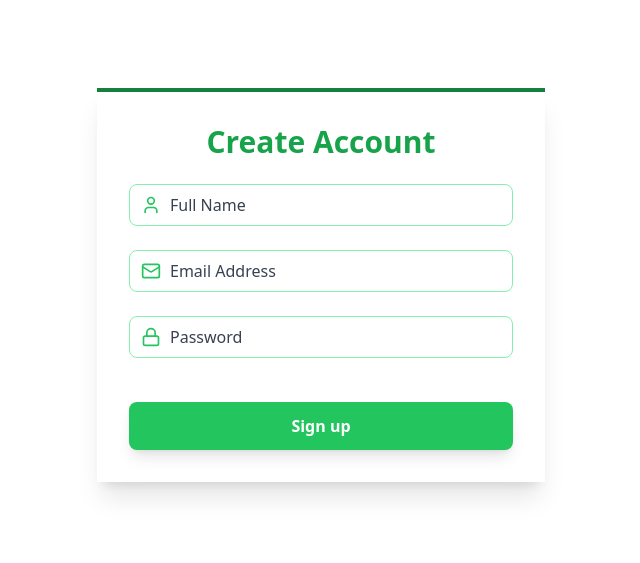
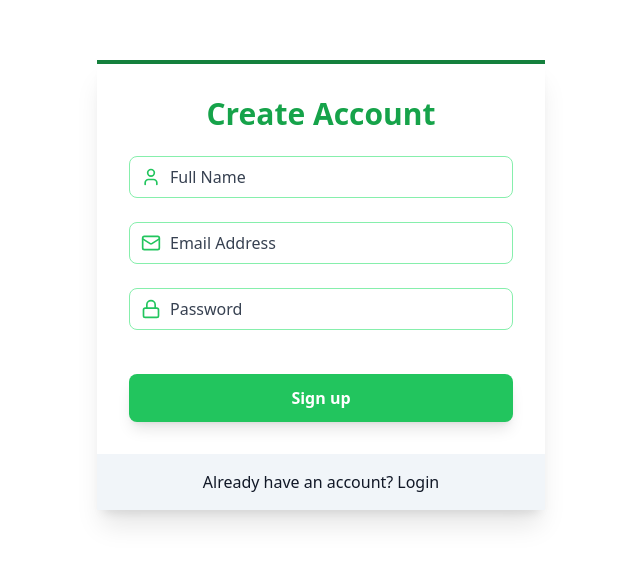
Before and after one commit to haileyesuschekol/Authentication, a React (Vite) app in the folder frontend/: page /signup in a window 1280 px wide. Shown: the part 115-678 px from the top of the page, without its empty margins (319-959 px from the left). Built offline with nearby package versions, Linux system fonts and the light colour scheme.

Commit message:
complete sign up page

```diff
--- a/frontend/src/pages/Signup.jsx
+++ b/frontend/src/pages/Signup.jsx
@@ -2,6 +2,7 @@ import { motion } from "framer-motion"
 import Input from "../components/Input"
 import { Lock, Mail, Scale, User } from "lucide-react"
 import { useState } from "react"
+import { Link } from "react-router-dom"
 const Signup = () => {
   const [name, setName] = useState("")
   const [password, setPassword] = useState("")
@@ -57,6 +58,15 @@ const Signup = () => {
           </motion.button>
         </form>
       </div>
+      <div className="px-8 py-4 bg-slate-100 flex justify-center">
+        <p className="text-base text-gray-900">Already have an account?</p>
+        <Link
+          to={"/login"}
+          className="text-base ml-1 text-gray-900 hover:underline"
+        >
+          Login
+        </Link>
+      </div>
     </motion.div>
   )
 }
```
